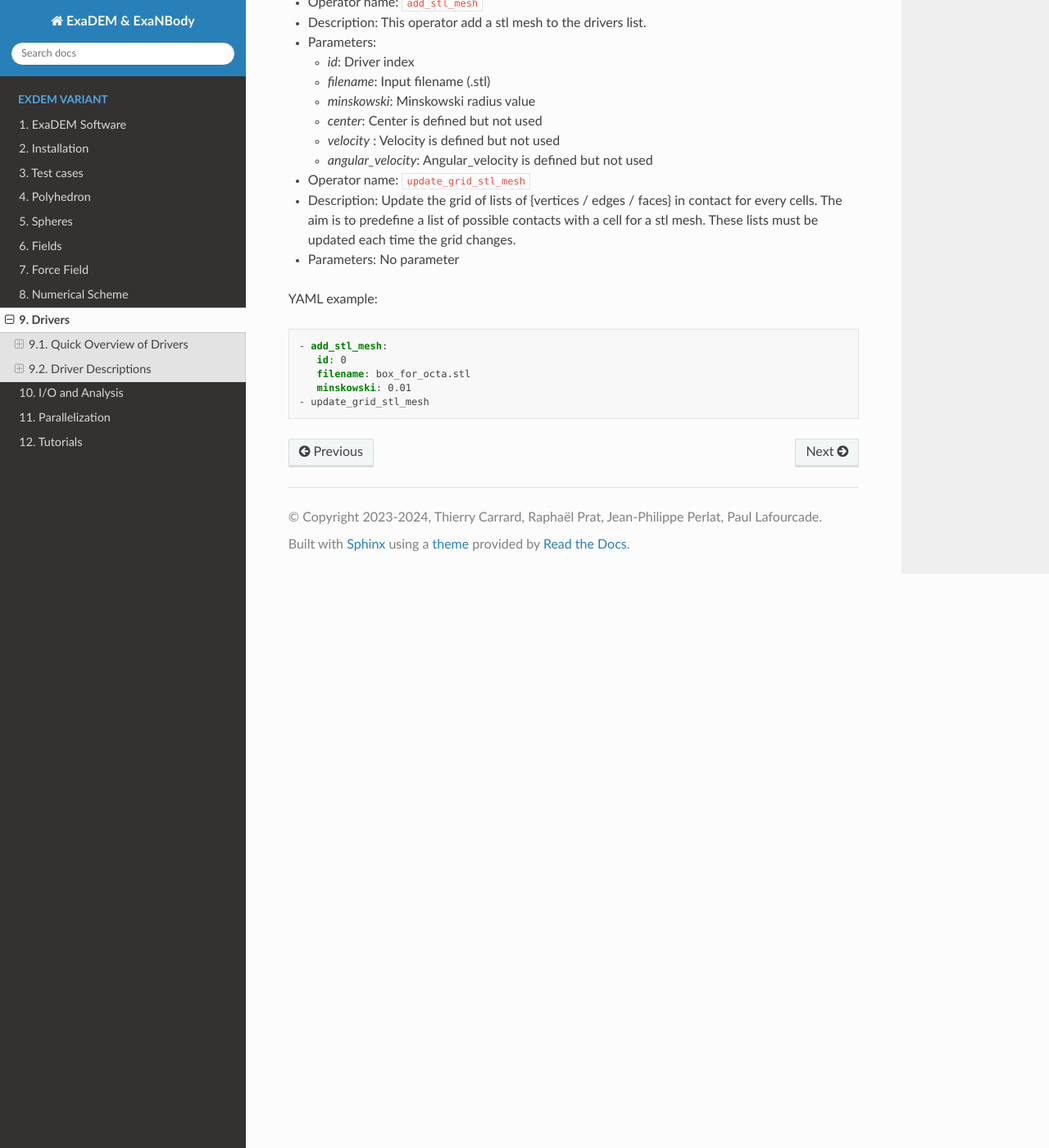
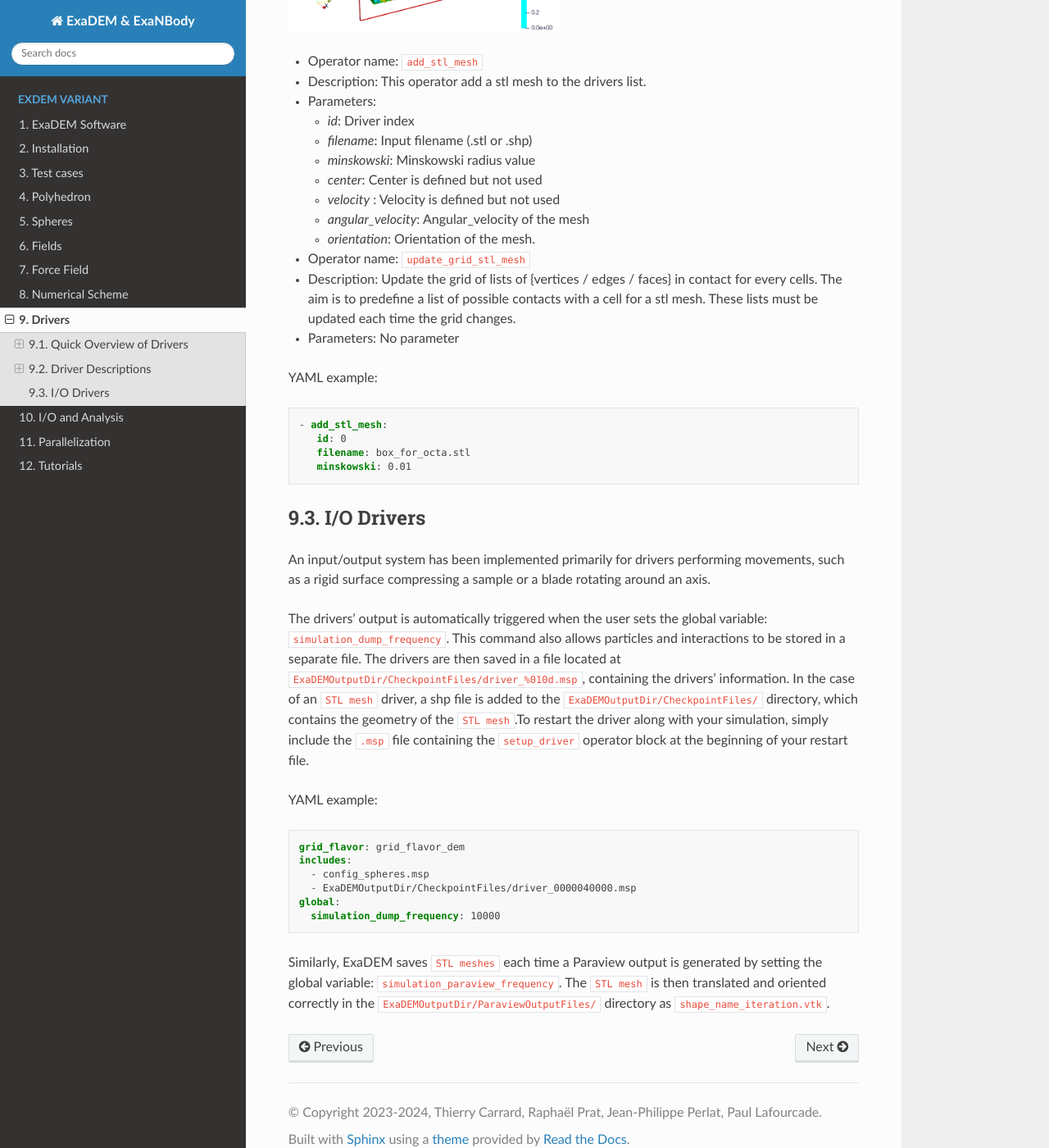
Before and after one commit to Collab4exaNBody/doc_exaDEM, a Sphinx documentation site: the page built from docs/source/project_exaDEM/Drivers.rst, in a window 1280 px wide and 1400 px high, scrolled down 4625 px. Shown: the whole window at 82% size. Built offline with Sphinx 7.4.7 and the Read the Docs theme 3.1.0, drawn with Linux system fonts in a browser that asks for light colours; some of the changed text lies outside the part shown.

Commit message:
update driver information

```diff
--- a/docs/source/project_exaDEM/Drivers.rst
+++ b/docs/source/project_exaDEM/Drivers.rst
@@ -75,6 +75,7 @@ The rotation drum or cylinder driver represents an infinite cylinder along a spe
   * *axis*: Define the plan of the cylinder
   * *velocity*: Cylinder velocity, default is [0,0,0]
   * *angular_velocity*: Angular velocity of the cylinder, default is 0 m.s-1
+  * *center*: Center of the cylinder
 
 YAML example:
 
@@ -102,9 +103,11 @@ The wall or surface driver represents an infinite wall within the simulation env
 * Parameters:
 
   * *id*: Driver index
+  * *center*: Center of the surface (used for rotation when the angular velocity is defined)
   * *normal*: Normal vector of the rigid surface
   * *offset*: ffset from the origin (0,0,0) of the rigid surface
   * *velocity*: Wall/Surface velocity, default is [0,0,0]
+  * *vrot*: Angular velocity of the surface, default is 0 m.s-1
 
 YAML example:
 
@@ -158,11 +162,12 @@ The STL Mesh driver is constructed from an STL (Stereolithography) file to creat
 * Parameters:
 
   * *id*: Driver index
-  * *filename*: Input filename (.stl)
+  * *filename*: Input filename (.stl or .shp)
   * *minskowski*: Minskowski radius value
   * *center*: Center is defined but not used
   * *velocity* : Velocity is defined but not used
-  * *angular_velocity*: Angular_velocity is defined but not used
+  * *angular_velocity*: Angular_velocity of the mesh
+  * *orientation*: Orientation of the mesh.
 
 * Operator name: ``update_grid_stl_mesh``
 * Description: Update the grid of lists of {vertices / edges / faces} in contact for every cells. The aim is to predefine a list of possible contacts with a cell for a stl mesh. These lists must be updated each time the grid changes.
@@ -176,4 +181,25 @@ YAML example:
      id: 0
      filename: box_for_octa.stl
      minskowski: 0.01
-  - update_grid_stl_mesh
+
+I/O Drivers
+^^^^^^^^^^^
+
+An input/output system has been implemented primarily for drivers performing movements, such as a rigid surface compressing a sample or a blade rotating around an axis.
+
+
+The drivers' output is automatically triggered when the user sets the global variable: ``simulation_dump_frequency``. This command also allows particles and interactions to be stored in a separate file. The drivers are then saved in a file located at ``ExaDEMOutputDir/CheckpointFiles/driver_%010d.msp``, containing the drivers' information. In the case of an ``STL mesh`` driver, a shp file is added to the ``ExaDEMOutputDir/CheckpointFiles/`` directory, which contains the geometry of the ``STL mesh``.To restart the driver along with your simulation, simply include the ``.msp`` file containing the ``setup_driver`` operator block at the beginning of your restart file.
+
+YAML example:
+
+.. code:: yaml
+
+  grid_flavor: grid_flavor_dem
+  includes:
+    - config_spheres.msp
+    - ExaDEMOutputDir/CheckpointFiles/driver_0000040000.msp
+  global:
+    simulation_dump_frequency: 10000
+
+
+Similarly, ExaDEM saves ``STL meshes`` each time a Paraview output is generated by setting the global variable: ``simulation_paraview_frequency``. The ``STL mesh`` is then translated and oriented correctly in the ``ExaDEMOutputDir/ParaviewOutputFiles/`` directory as ``shape_name_iteration.vtk``.
```
Also changed, not shown: other parts of docs/source/project_exaDEM/Drivers.rst (+2 -1 lines).
